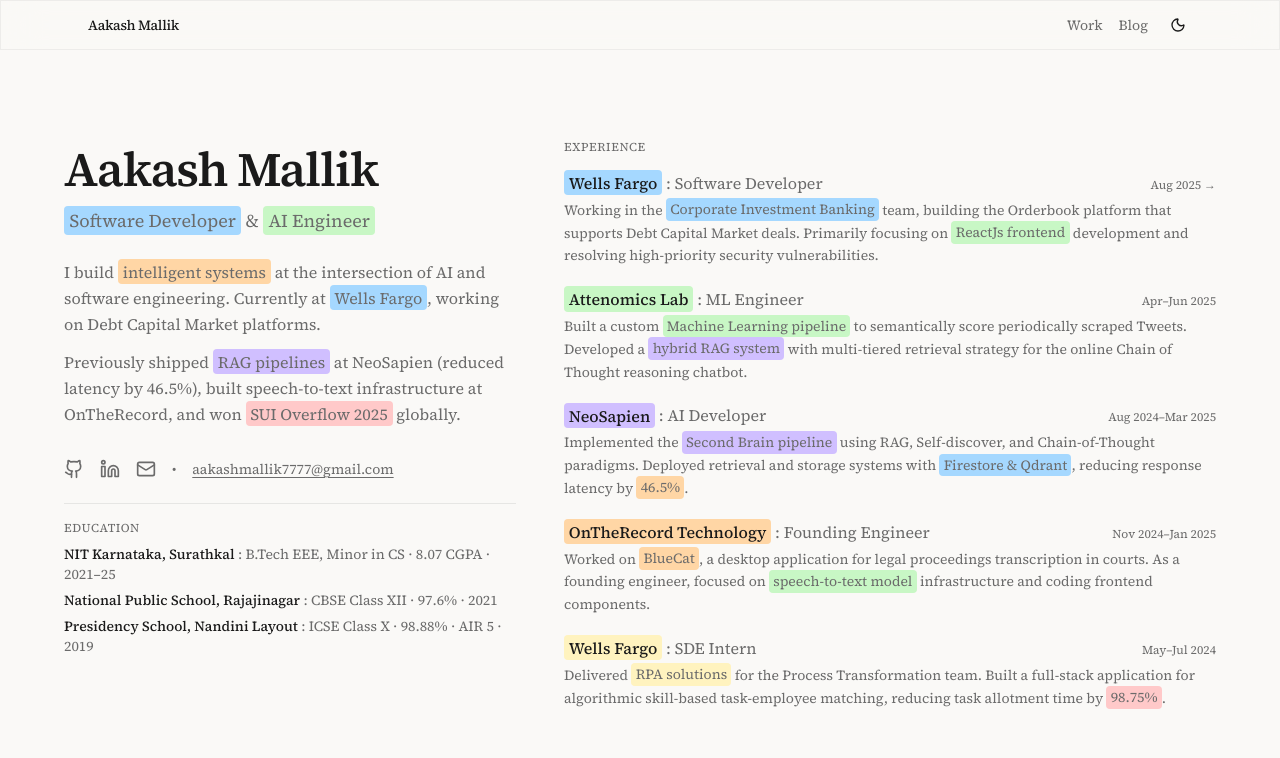
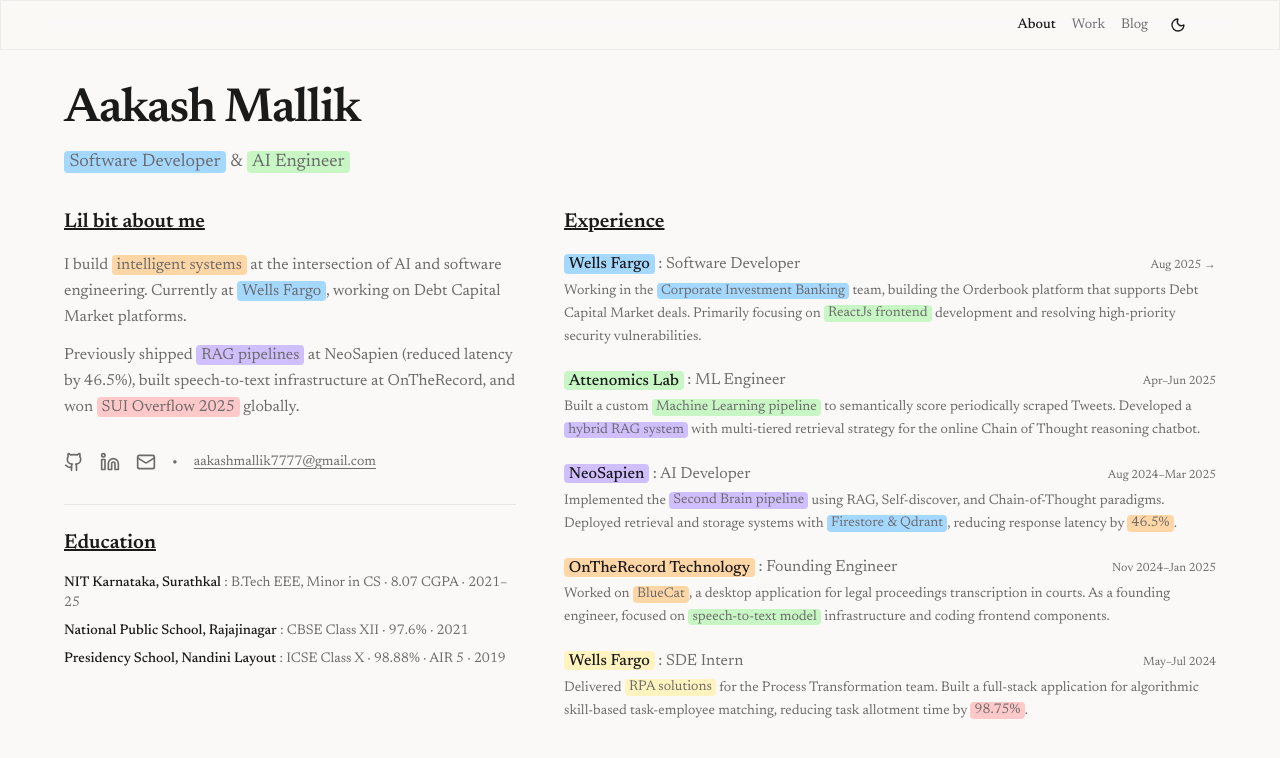
Before and after one commit to mallikaakash/minimal-portfolio, a Next.js app: page / in a window 1280 px wide. Shown: the top 758 px of the page. Built offline with nearby package versions, Linux system fonts and the light colour scheme; no server answers.

Commit message:
about page fix

```diff
--- /dev/null
+++ b/src/app/blog/page.tsx
@@ -0,0 +1,151 @@
+"use client";
+
+import { Sun, Moon, ExternalLink } from "lucide-react";
+import { useTheme } from "next-themes";
+import { useEffect, useState } from "react";
+import Link from "next/link";
+
+import {
+  profile,
+  navigation,
+  blogPosts,
+  platformLabels,
+  highlightColors,
+} from "@/content/data";
+
+export default function BlogPage() {
+  const { resolvedTheme, setTheme } = useTheme();
+  const [mounted, setMounted] = useState(false);
+
+  useEffect(() => {
+    setMounted(true);
+  }, []);
+
+  // Sort posts by date (newest first)
+  const sortedPosts = [...blogPosts].sort(
+    (a, b) => new Date(b.date).getTime() - new Date(a.date).getTime()
+  );
+
+  const formatDate = (dateStr: string) => {
+    return new Date(dateStr).toLocaleDateString("en-US", {
+      year: "numeric",
+      month: "short",
+      day: "numeric",
+    });
+  };
+
+  return (
+    <div className="min-h-screen bg-background flex flex-col">
+      {/* Header */}
+      <header className="fixed top-0 left-0 right-0 z-50 glass border-b border-glass-border">
+        <div className="max-w-6xl mx-auto px-6 h-12 flex items-center justify-between">
+          <Link href="/" className="text-sm font-medium tracking-tight">
+            {profile.name}
+          </Link>
+          <div className="flex items-center gap-4">
+            {navigation.map((item) => (
+              <Link
+                key={item.name}
+                href={item.href}
+                className={`text-sm transition-colors ${
+                  item.href === "/blog"
+                    ? "text-foreground font-medium"
+                    : "text-foreground-muted hover:text-foreground"
+                }`}
+              >
+                {item.name}
+              </Link>
+            ))}
+            {mounted && (
+              <button
+                onClick={() => setTheme(resolvedTheme === "dark" ? "light" : "dark")}
+                className="p-1.5 rounded-full hover:bg-background-secondary transition-colors"
+                aria-label="Toggle theme"
+              >
+                {resolvedTheme === "dark" ? (
+                  <Sun className="w-4 h-4" />
+                ) : (
+                  <Moon className="w-4 h-4" />
+                )}
+              </button>
+            )}
+          </div>
+        </div>
+      </header>
+
+      {/* Main Content */}
+      <main className="flex-1 px-6 pt-20 pb-12">
+        <div className="max-w-3xl mx-auto">
+          {/* Page Title */}
+          <h1 className="text-3xl sm:text-4xl font-semibold tracking-tight mb-2">
+            Blog
+          </h1>
+          <p className="text-foreground-muted mb-10">
+            Thoughts on AI, software engineering, and building things.
+          </p>
+
+          {sortedPosts.length > 0 ? (
+            <div className="space-y-6">
+              {sortedPosts.map((post, index) => (
+                <a
+                  key={index}
+                  href={post.url}
+                  target="_blank"
+                  rel="noopener noreferrer"
+                  className="block group p-4 -mx-4 rounded-lg hover:bg-background-secondary transition-colors"
+                >
+                  <div className="flex items-start justify-between gap-4">
+                    <div className="flex-1">
+                      <h2 className="font-medium group-hover:text-accent transition-colors flex items-center gap-2">
+                        {post.title}
+                        <ExternalLink className="w-3.5 h-3.5 opacity-0 group-hover:opacity-100 transition-opacity" />
+                      </h2>
+                      <p className="text-sm text-foreground-muted mt-1 leading-relaxed">
+                        {post.description}
+                      </p>
+                      {post.tags && post.tags.length > 0 && (
+                        <div className="flex flex-wrap gap-2 mt-2">
+                          {post.tags.map((tag) => (
+                            <span
+                              key={tag}
+                              className="text-xs px-2 py-0.5 rounded bg-background-secondary text-foreground-muted"
+                            >
+                              {tag}
+                            </span>
+                          ))}
+                        </div>
+                      )}
+                    </div>
+                    <div className="text-right shrink-0">
+                      <span className="text-xs text-foreground-muted">
+                        {formatDate(post.date)}
+                      </span>
+                      <p className="text-xs mt-1">
+                        <span className={highlightColors.blue}>
+                          {platformLabels[post.platform]}
+                        </span>
+                      </p>
+                    </div>
+                  </div>
+                </a>
+              ))}
+            </div>
+          ) : (
+            <div className="text-center py-16">
+              <p className="text-xl text-foreground-muted mb-2">Coming Soon</p>
+              <p className="text-sm text-foreground-muted max-w-md mx-auto">
+                I&apos;m working on some articles about AI, software engineering, and
+                my experiences. Check back soon!
+              </p>
+            </div>
+          )}
+        </div>
+      </main>
+
+      {/* Footer */}
+      <footer className="text-center py-4 text-xs text-foreground-muted">
+        © {new Date().getFullYear()} {profile.name}
+      </footer>
+    </div>
+  );
+}
--- a/src/app/globals.css
+++ b/src/app/globals.css
@@ -56,7 +56,7 @@
   --color-highlight-pink: var(--highlight-pink);
   --color-highlight-yellow: var(--highlight-yellow);
   --color-highlight-purple: var(--highlight-purple);
-  --font-serif: "Source Serif 4", "Spectral", Georgia, serif;
+  --font-serif: var(--font-serif), "Newsreader", Georgia, serif;
   --font-sans: var(--font-geist-sans);
 }
 
@@ -113,6 +113,16 @@
   border-radius: 4px;
 }
 
+/* Dark mode - white text on highlights for contrast */
+.dark .highlight-green,
+.dark .highlight-orange,
+.dark .highlight-blue,
+.dark .highlight-pink,
+.dark .highlight-yellow,
+.dark .highlight-purple {
+  color: #ffffff;
+}
+
 /* Glassmorphism utilities */
 .glass {
   background: var(--glass-bg);
--- a/src/app/layout.tsx
+++ b/src/app/layout.tsx
@@ -1,6 +1,6 @@
 import type { Metadata } from "next";
-import { Geist } from "next/font/google";
-import { Source_Serif_4 } from "next/font/google";
+import { Geist, Newsreader } from "next/font/google";
+import Script from "next/script";
 import "./globals.css";
 import { ThemeProvider } from "@/lib/theme";
 
@@ -9,10 +9,11 @@
   subsets: ["latin"],
 });
 
-const sourceSerif = Source_Serif_4({
-  variable: "--font-source-serif",
+const newsreader = Newsreader({
+  variable: "--font-serif",
   subsets: ["latin"],
   weight: ["400", "500", "600", "700"],
+  style: ["normal", "italic"],
 });
 
 export const metadata: Metadata = {
@@ -37,11 +38,19 @@
   return (
     <html lang="en" suppressHydrationWarning>
       <body
-        className={`${geistSans.variable} ${sourceSerif.variable} antialiased bg-background text-foreground font-serif`}
+        className={`${geistSans.variable} ${newsreader.variable} antialiased bg-background text-foreground font-serif`}
       >
         <ThemeProvider>
           {children}
         </ThemeProvider>
+        {/* Umami Analytics - Replace with your own website ID after setup */}
+        {process.env.NEXT_PUBLIC_UMAMI_WEBSITE_ID && (
+          <Script
+            src={process.env.NEXT_PUBLIC_UMAMI_URL || "https://analytics.umami.is/script.js"}
+            data-website-id={process.env.NEXT_PUBLIC_UMAMI_WEBSITE_ID}
+            strategy="lazyOnload"
+          />
+        )}
       </body>
     </html>
   );
--- a/src/app/page.tsx
+++ b/src/app/page.tsx
@@ -20,16 +20,17 @@
     <div className="min-h-screen bg-background flex flex-col">
       {/* Header */}
       <header className="fixed top-0 left-0 right-0 z-50 glass border-b border-glass-border">
-        <div className="max-w-6xl mx-auto px-6 h-12 flex items-center justify-between">
-          <Link href="/" className="text-sm font-medium tracking-tight">
-            {profile.name}
-          </Link>
+        <div className="max-w-6xl mx-auto px-6 h-12 flex items-center justify-end">
           <div className="flex items-center gap-4">
             {navigation.map((item) => (
               <Link
                 key={item.name}
                 href={item.href}
-                className="text-sm text-foreground-muted hover:text-foreground transition-colors"
+                className={`text-sm transition-colors ${
+                  item.href === "/"
+                    ? "text-foreground font-medium"
+                    : "text-foreground-muted hover:text-foreground"
+                }`}
               >
                 {item.name}
               </Link>
@@ -52,23 +53,28 @@
       </header>
 
       {/* Main Content */}
-      <main className="flex-1 flex items-center justify-center px-6 pt-12">
-        <div className="max-w-6xl w-full grid grid-cols-1 lg:grid-cols-12 gap-8 lg:gap-12 py-8">
-          {/* Left Column - Hero + About */}
-          <div className="lg:col-span-5 space-y-6">
-            {/* Name & Title */}
-            <div>
+      <main className="flex-1 px-6 pt-20 pb-8">
+        <div className="max-w-6xl mx-auto ">
+          {/* Name & Title - Full Width Header */}
+          <div className="mb-8">
             <h1 className="text-4xl sm:text-5xl font-semibold tracking-tight leading-tight">
               {profile.name}
             </h1>
-              <p className="text-lg text-foreground-muted mt-2">
+            <p className="text-lg text-foreground-muted mt-2 ">
               <span className={highlightColors.blue}>{profile.title}</span>
               {" & "}
               <span className={highlightColors.green}>{profile.subtitle}</span>
             </p>
           </div>
 
+          {/* Two Column Layout - About/Education + Experience */}
+          <div className="grid grid-cols-1 lg:grid-cols-12 gap-8 lg:gap-12">
+            {/* Left Column - About + Education */}
+            <div className="lg:col-span-5 space-y-8">
               {/* About */}
+              <h2 className="text-xl font-semibold text-foreground mb-4 underline">
+                  Lil bit about me
+                </h2>
               <div className="space-y-3 text-base leading-relaxed text-foreground-muted">
                 {profile.bio.map((paragraph, index) => (
                   <p key={index}>
@@ -78,7 +84,7 @@
               </div>
 
               {/* Links */}
-            <div className="flex items-center gap-4 pt-2">
+              <div className="flex items-center gap-4">
                 <a
                   href={profile.social.github}
                   target="_blank"
@@ -114,11 +120,11 @@
               </div>
 
               {/* Education */}
-            <div className="pt-4 border-t border-border">
-              <p className="text-xs uppercase tracking-wider text-foreground-muted mb-2">
+              <div className="pt-6 border-t border-border">
+                <h2 className="text-xl font-semibold text-foreground mb-4 underline">
                   Education
-              </p>
-              <div className="space-y-1.5">
+                </h2>
+                <div className="space-y-2">
                   {education.map((edu, index) => (
                     <p key={index} className="text-sm">
                       <span className="font-medium">{edu.institution}</span>
@@ -134,9 +140,9 @@
 
             {/* Right Column - Experience */}
             <div className="lg:col-span-7">
-            <p className="text-xs uppercase tracking-wider text-foreground-muted mb-4">
+              <h2 className="text-xl font-semibold text-foreground mb-4 underline">
                 Experience
-            </p>
+              </h2>
 
               <div className="space-y-5">
                 {experience.map((job, index) => (
@@ -164,6 +170,7 @@
               </div>
             </div>
           </div>
+        </div>
       </main>
     </div>
   );
--- a/src/content/data.ts
+++ b/src/content/data.ts
@@ -206,10 +206,71 @@
 ];
 
 // =============================================================================
+// PUBLICATIONS
+// =============================================================================
+
+export interface PublicationItem {
+  title: string;
+  venue: string;
+  year: string;
+  link?: string;
+  color: HighlightColor;
+}
+
+export const publications: PublicationItem[] = [
+  {
+    title: "QGAPHnet: QGA Based Hybrid QLSTM Model for Soil Moisture Estimation",
+    venue: "IEEE IGARSS 2024, Athens",
+    year: "2024",
+    link: "https://ieeexplore.ieee.org/document/10641651",
+    color: "blue",
+  },
+];
+
+// =============================================================================
+// BLOG POSTS - External links to posts on various platforms
+// =============================================================================
+
+export type BlogPlatform = "medium" | "linkedin" | "notion" | "personal" | "dev" | "hashnode";
+
+export interface BlogPost {
+  title: string;
+  description: string;
+  url: string;
+  platform: BlogPlatform;
+  date: string; // Format: "YYYY-MM-DD"
+  tags?: string[];
+}
+
+export const blogPosts: BlogPost[] = [
+  // Add your blog posts here
+  // Example:
+  // {
+  //   title: "Building RAG Pipelines at Scale",
+  //   description: "How we reduced latency by 46.5% using hybrid retrieval strategies",
+  //   url: "https://medium.com/@aakashmallik/...",
+  //   platform: "medium",
+  //   date: "2024-12-01",
+  //   tags: ["AI", "RAG", "Machine Learning"],
+  // },
+];
+
+// Platform display names and icons
+export const platformLabels: Record<BlogPlatform, string> = {
+  medium: "Medium",
+  linkedin: "LinkedIn",
+  notion: "Notion",
+  personal: "Blog",
+  dev: "Dev.to",
+  hashnode: "Hashnode",
+};
+
+// =============================================================================
 // NAVIGATION
 // =============================================================================
 
 export const navigation = [
+  { name: "About", href: "/" },
   { name: "Work", href: "/work" },
   { name: "Blog", href: "/blog" },
 ];
```
Also changed, not shown: src/app/work/page.tsx (+55 -27 lines), 1 other file (tests, documents, lock files or other folders). Lines whose indentation alone changed are shown as unchanged.
